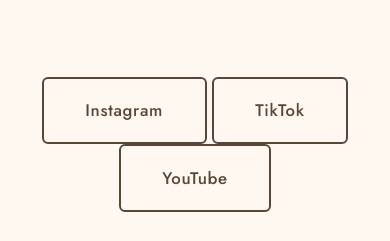
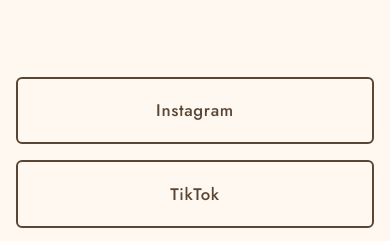
Before and after one commit to iannytes/editor-site-git, a plain HTML site: page editor-site/archive.html in a window 390 px wide. Shown: the part 4828-5069 px from the top of the page. Drawn offline with nearby package versions, Linux system fonts and the light colour scheme.

Commit message:
Update archive.html
MOBILE BUTTONS!

```diff
--- a/editor-site/archive.html
+++ b/editor-site/archive.html
@@ -123,6 +123,14 @@
       }
       .section--alt .container {
         gap: 1.5rem !important;
+      }
+      .social-grid {
+        flex-direction: column;
+        align-items: stretch;
+      }
+      .social-grid .btn {
+        width: 100%;
+        text-align: center;
       }
     }
   </style>
@@ -381,7 +389,7 @@
         If you’d like to support the project, the best way is to follow along on my social platforms (links below). Every bit of engagement helps keep the momentum going and brings this story closer to publication.
       </p>
       <h3 style="margin-top:2.2rem; margin-bottom:1.1rem; font-size:1.15rem; color:var(--cream);">Follow Along</h3>
-      <div class="social-grid" style="margin-bottom:2.2rem;">
+      <div class="social-grid" style="margin-bottom:2.2rem; display:flex; flex-wrap:wrap; justify-content:center; gap:1rem;">
         <a href="https://www.instagram.com/ian_n7/" target="_blank" rel="noopener noreferrer" class="btn btn--outline btn--lg">Instagram</a>
         <a href="https://www.tiktok.com/@nights.books" target="_blank" rel="noopener noreferrer" class="btn btn--outline btn--lg">TikTok</a>
         <a href="https://www.youtube.com/@authorscabinyt" target="_blank" rel="noopener noreferrer" class="btn btn--outline btn--lg">YouTube</a>
```
